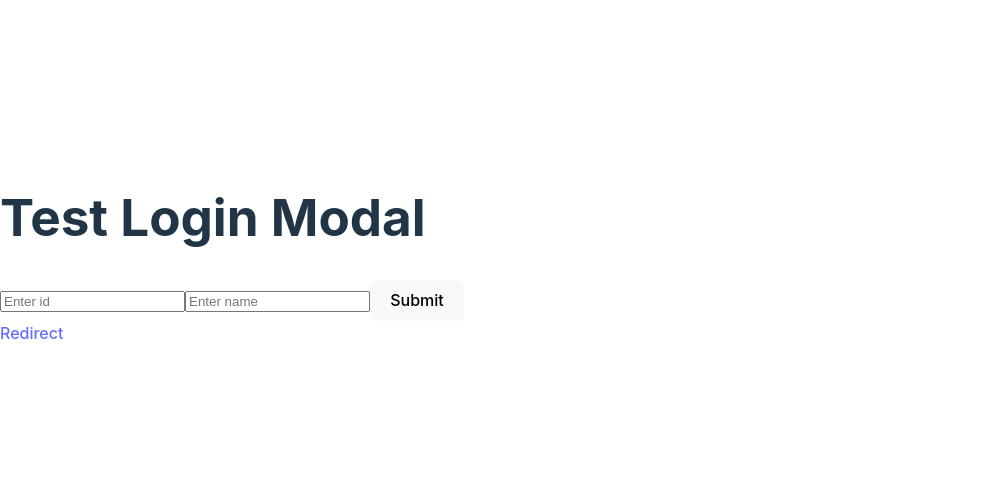
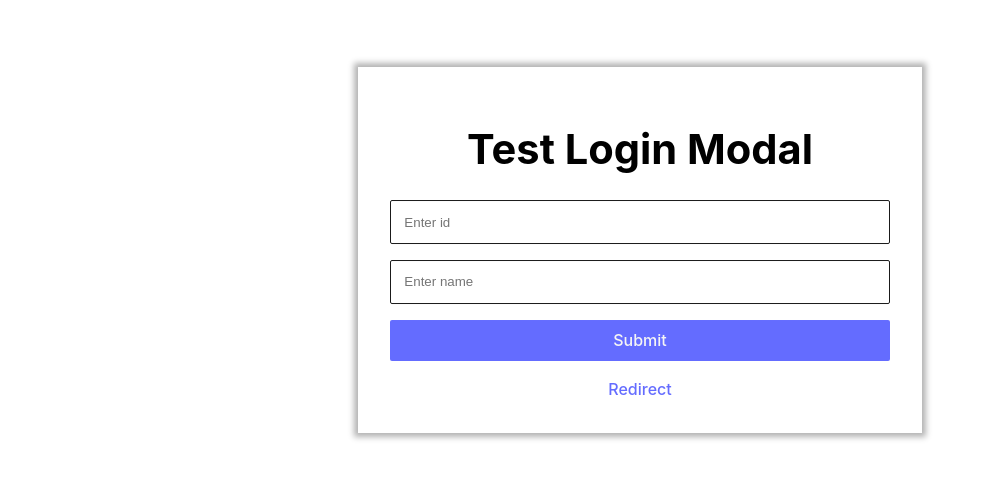
Before and after one commit to Vector-ops/test, a React (Vite) app in the folder client/: page / in a window 1280 px wide. Shown: the part 150-628 px from the top of the page, without its empty margins (0-992 px from the left). Built offline with nearby package versions, Linux system fonts and the light colour scheme; no server answers.

Commit message:
style: Update styles for index page

```diff
--- a/client/src/index.css
+++ b/client/src/index.css
@@ -2,11 +2,6 @@
   font-family: Inter, system-ui, Avenir, Helvetica, Arial, sans-serif;
   line-height: 1.5;
   font-weight: 400;
-
-  color-scheme: light dark;
-  color: rgba(255, 255, 255, 0.87);
-  background-color: #242424;
-
   font-synthesis: none;
   text-rendering: optimizeLegibility;
   -webkit-font-smoothing: antialiased;
@@ -18,6 +13,7 @@ a {
   font-weight: 500;
   color: #646cff;
   text-decoration: inherit;
+  margin-top: 1em;
 }
 a:hover {
   color: #535bf2;
@@ -32,18 +28,19 @@ body {
 }
 
 h1 {
-  font-size: 3.2em;
+  font-size: 2.6rem;
   line-height: 1.1;
 }
 
 button {
-  border-radius: 8px;
+  border-radius: 2px;
   border: 1px solid transparent;
   padding: 0.6em 1.2em;
   font-size: 1em;
   font-weight: 500;
   font-family: inherit;
-  background-color: #1a1a1a;
+  background-color: #646cff;
+  color: whitesmoke;
   cursor: pointer;
   transition: border-color 0.25s;
 }
@@ -55,15 +52,29 @@ button:focus-visible {
   outline: 4px auto -webkit-focus-ring-color;
 }
 
-@media (prefers-color-scheme: light) {
-  :root {
-    color: #213547;
-    background-color: #ffffff;
-  }
-  a:hover {
-    color: #747bff;
-  }
-  button {
-    background-color: #f9f9f9;
-  }
+input {
+  padding: 1em;
+  border: 1px solid #1a1a1a;
+  border-radius: 2px;
 }
+
+.box {
+  width: 500px;
+  display: flex;
+  flex-direction: column;
+  padding: 2em;
+  justify-content: center;
+  align-items: center;
+  position: fixed;
+  top: 50%;
+  left: 50%;
+  transform: translate(-50%, -50%);
+  box-shadow: 0 0 6px 4px rgba(0, 0, 0, 0.3);
+}
+
+form {
+  display: flex;
+  flex-direction: column;
+  width: 100%;
+  gap: 1em;
+}
```
